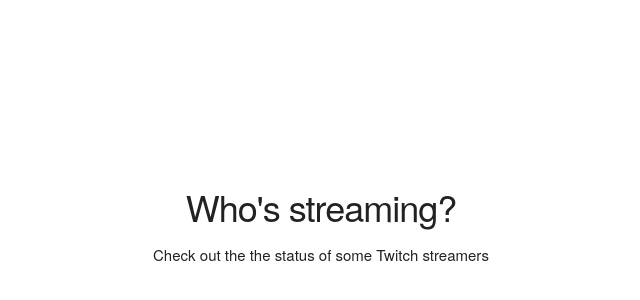
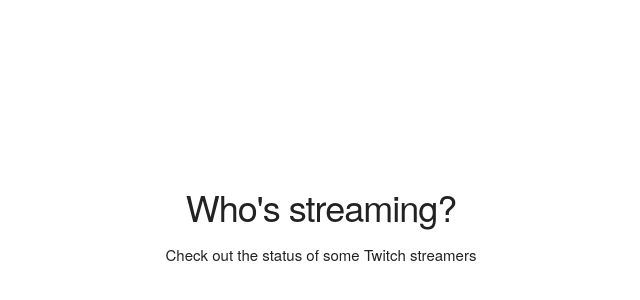
Before and after one commit to JazzBrotha/fcc-twitch-streams, a plain HTML site: page index.html in a window 1280 px wide. Shown: the part 16-316 px from the top of the page, 319-959 px from the left. Drawn offline with Linux system fonts and the light colour scheme; no server answers.

Commit message:
Update index.html

```diff
--- a/index.html
+++ b/index.html
@@ -15,7 +15,7 @@
   <div class="section get-help">
     <div class="container">
       <h3 class="section-heading">Who's streaming?</h3>
-      <p class="section-description">Check out the the status of some Twitch streamers</p>
+      <p class="section-description">Check out the status of some Twitch streamers</p>
     </div>
     <div class="container">
       <div class="row" id="streams-container">
```
